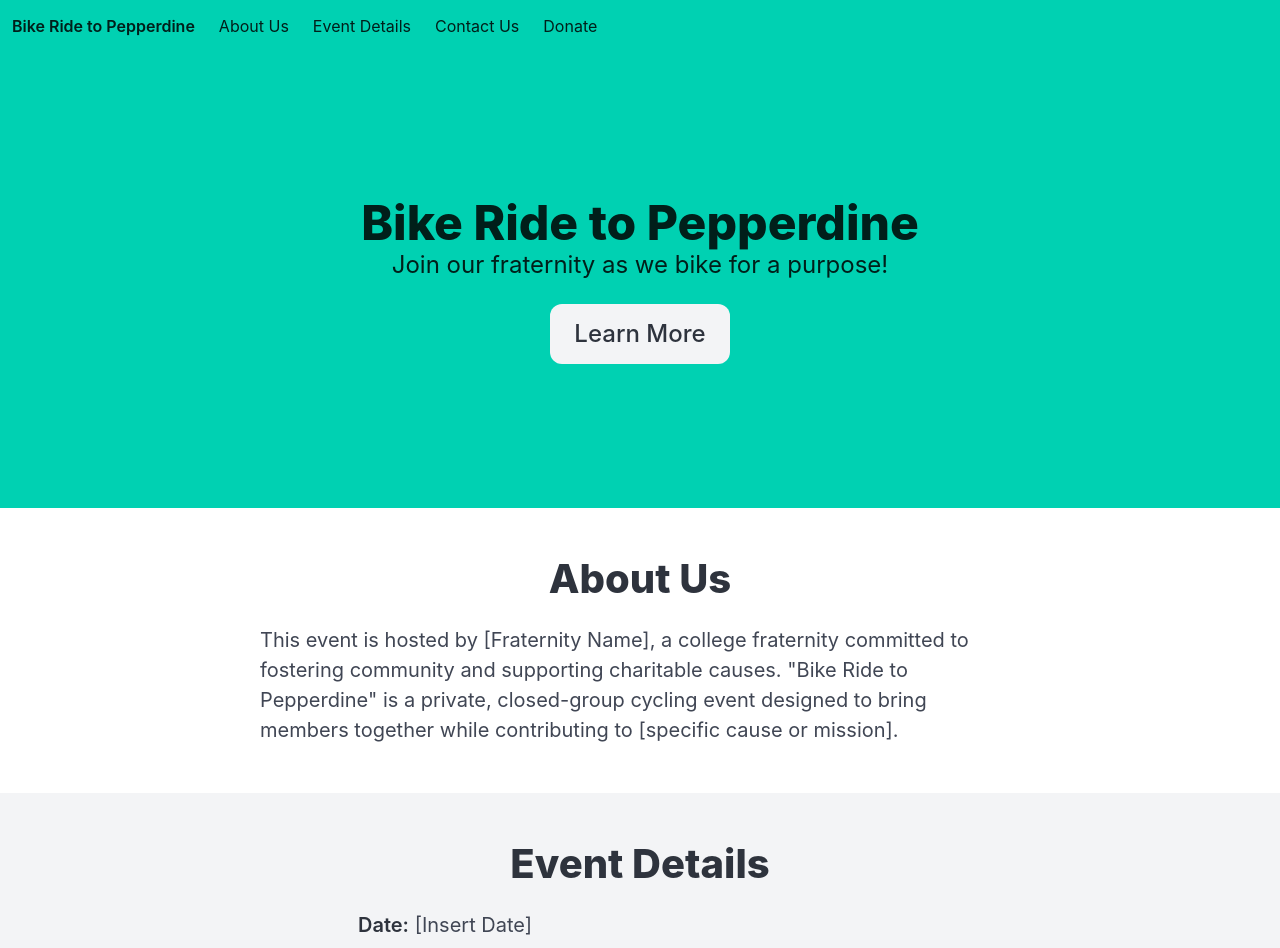
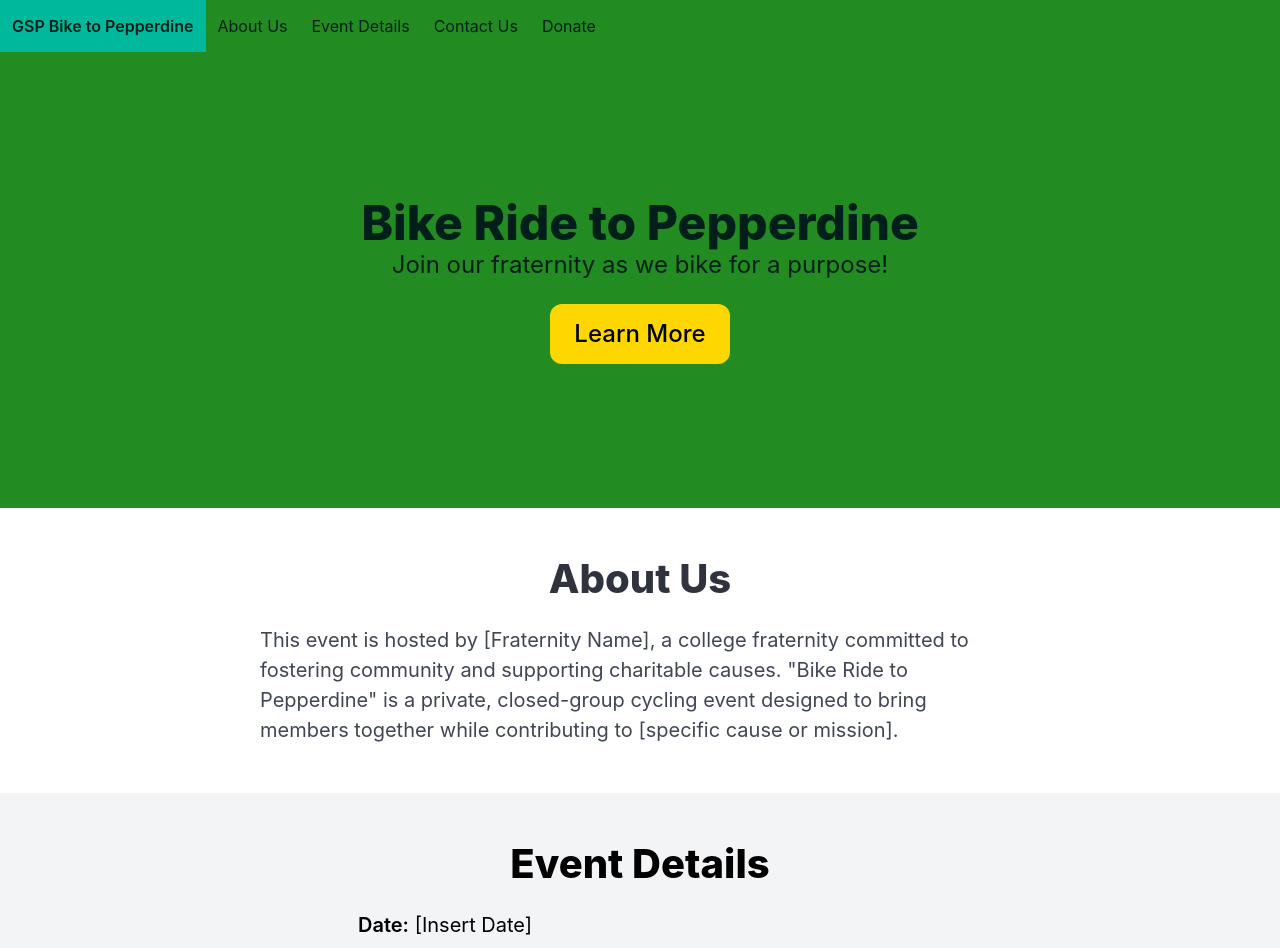
Before and after one commit to ACU-Gamma-Sigma-Phi/Bike-Ride-To-Pepperdine-Site, a plain HTML site: page index.html in a window 1280 px wide. Shown: the top 948 px of the page. Drawn offline with Linux system fonts and the light colour scheme.

Commit message:
Color fixes

```diff
--- a/index.html
+++ b/index.html
@@ -4,13 +4,55 @@
     <meta charset="UTF-8">
     <meta name="viewport" content="width=device-width, initial-scale=1.0">
     <title>Bike Ride to Pepperdine</title>
-    <link rel="stylesheet" href="./bulma.css">
+    <link rel="stylesheet" href="bulma.css">
+    <style>
+        :root {
+            --primary-color: #228B22; /* Forest Green */
+            --secondary-color: #1E90FF; /* Blue */
+            --accent-color: #FFD700; /* Gold */
+        }
+
+        .navbar.is-primary {
+            background-color: var(--primary-color);
+        }
+
+        .hero.is-primary {
+            background-color: var(--primary-color);
+            color: white;
+        }
+
+        .button.is-light {
+            background-color: var(--accent-color);
+            color: #000;
+        }
+
+        .section.has-background-light {
+            background-color: var(--secondary-color);
+            color: #000; /* Updated to black for better readability */
+        }
+        .section.has-background-light .title{
+            color: #000;
+        }
+        .section.has-background-light .columns .column .content strong{
+            color: #000;
+        }
+
+        .footer {
+            background-color: var(--primary-color);
+            color: white;
+        }
+
+        .button.is-link {
+            background-color: var(--accent-color);
+            color: #000;
+        }
+    </style>
 </head>
 <body>
     <nav class="navbar is-primary" role="navigation" aria-label="main navigation">
         <div class="navbar-brand">
             <a class="navbar-item" href="#">
-                <strong>Bike Ride to Pepperdine</strong>
+                <strong>GSP Bike to Pepperdine</strong>
             </a>
             <a role="button" class="navbar-burger" aria-label="menu" aria-expanded="false" data-target="navbarBasicExample">
                 <span aria-hidden="true"></span>
```
